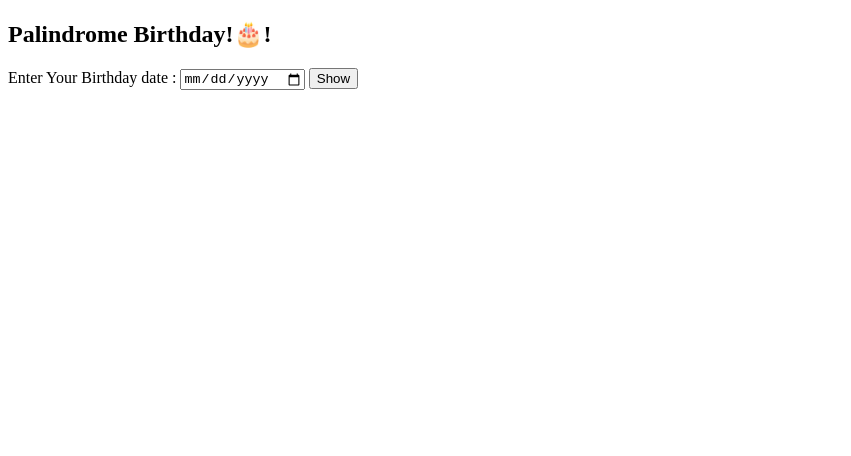
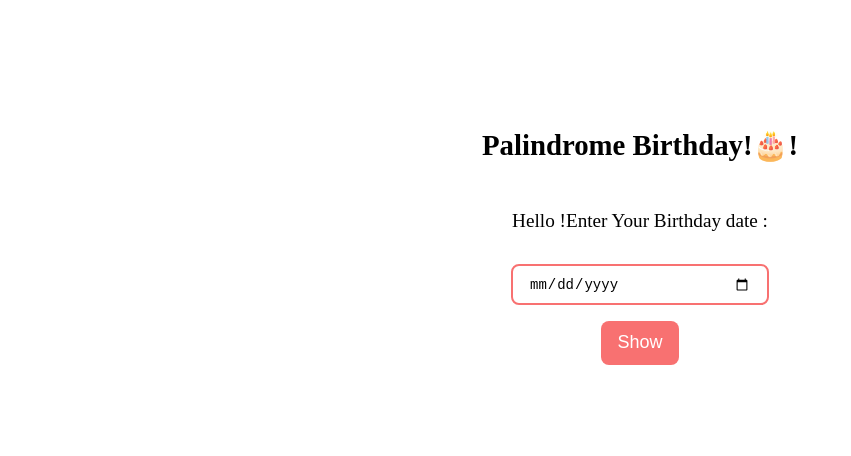
Before and after one commit to swapnaliss/neog-mark-13-palindrome, a plain HTML site: page index.html in a window 1280 px wide. Shown: the whole page, without its empty margins (0-851 px from the left). Drawn offline with Linux system fonts and the light colour scheme.

Commit message:
style : styles added

```diff
--- a/index.html
+++ b/index.html
@@ -5,14 +5,17 @@
     <meta http-equiv="X-UA-Compatible" content="IE=edge">
     <meta name="viewport" content="width=device-width, initial-scale=1.0">
     <title>Palindrome Birthday</title>
+    <link rel="stylesheet" href="style.css" />
 </head>
 <body>
+    <main>
+
     <h2>Palindrome Birthday!🎂!</h2>
-    <label class="input-label">Enter Your Birthday date : </label>
+    <label class="input-label">Hello !Enter Your Birthday date : </label>
     <input class="input" id="birth-input" type="date"/>
     <button id="show-btn">Show</button>
     <p id="result"></p>
-
+    </main>
     <script src="index.js" type="text/javascript"></script>
 
 </body>
--- /dev/null
+++ b/style.css
@@ -0,0 +1,50 @@
+* {
+  padding: 0.5rem;
+  margin: 0.5rem;
+  box-sizing: border-box;
+}
+
+:root {
+  --primary-color: #f87171;
+}
+h2 {
+  font-size: 0.3in;
+  margin: 2rem;
+}
+.input-label {
+  display: block;
+  font-size: 0.2in;
+
+}
+main {
+  text-align: center;
+  margin: 3rem;
+}
+.input {
+  font-size: 14px;
+  outline: #fff;
+  padding: 0.6rem 1rem;
+  margin: 1rem;
+  border: 2px solid var(--primary-color);
+  border-radius: 0.5rem;
+  width: 100%;
+  max-width: 258px;
+}
+
+#show-btn {
+  background: var(--primary-color);
+  border: none;
+  color: #fff;
+  padding: 0.7rem 1rem;
+  border-radius: 0.5rem;
+  font-size: large;
+  cursor: pointer;
+  outline: #fff;
+  margin: auto;
+  display: block;
+}
+
+#result {
+  font-size: x-large;
+  margin: 2rem 0;
+}
```
